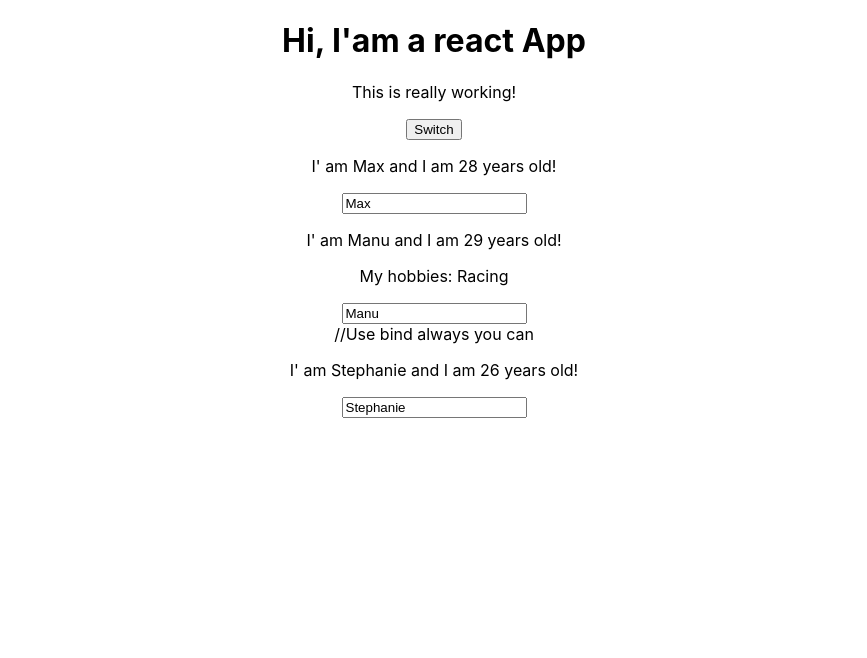
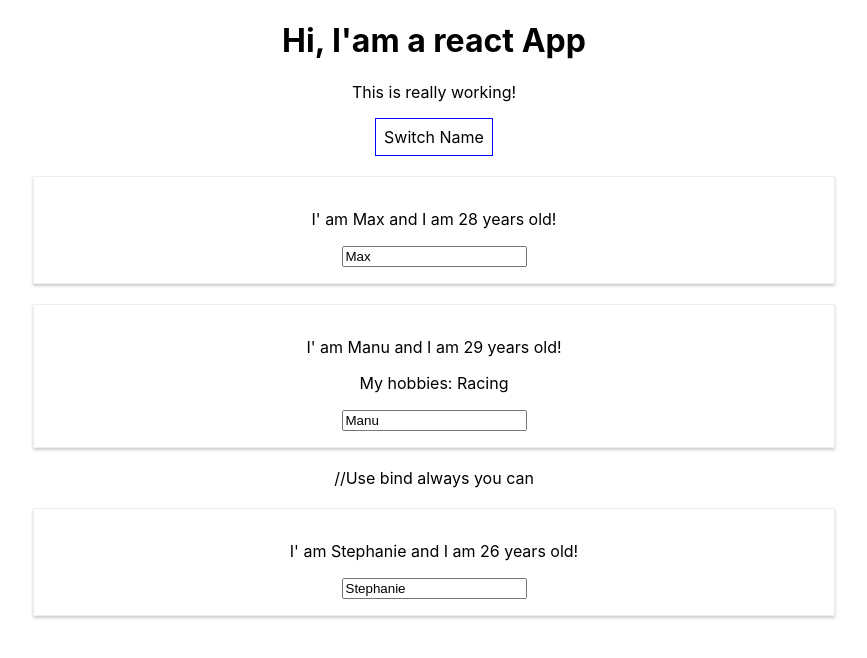
Before and after one commit to walcast/udemy-react, a React (Create React App) app: page / in a window 1280 px wide. Shown: the top 658 px of the page, without its empty margins (206-1073 px from the left). Built offline with nearby package versions, Linux system fonts and the light colour scheme.

Commit message:
Assignment 1

```diff
--- a/src/App.js
+++ b/src/App.js
@@ -34,11 +34,19 @@ class App extends Component {
   }
 
   render(){
+const style = {
+  backgroundColor:'white',
+  font:'inherit',
+  border: '1px solid blue',
+  padding: '8px',
+  cursor: 'pointer'
+};
+
     return (
       <div className="App">
         <h1>Hi, I'am a react App</h1>
         <p>This is really working!</p>
-        <button onClick={() => this.switchNameHandler('Maximilian!!')}>Switch</button>
+        <button style={style} onClick={() => this.switchNameHandler('Maximilian!!')}>Switch Name</button>
         <Person
           name={this.state.persons[0].name}
           age={this.state.persons[0].age}/>
--- /dev/null
+++ b/src/Person/Person.css
@@ -0,0 +1,8 @@
+.Person {
+    width: 60%;
+    margin: 20px auto;
+    border: 1px solid #eeeeee;
+    box-shadow: 0 2px 3px #cccccc;
+    padding: 16px;
+    text-align: center;
+}
--- a/src/Person/Person.js
+++ b/src/Person/Person.js
@@ -1,8 +1,9 @@
 import React from 'react'
+import './Person.css';
 
 const person = (props) => {
     return (
-        <div>
+        <div className="Person">
             <p onClick={props.click}>I' am {props.name} and I am {props.age} years old!</p>
             <p>{props.children}</p>
             <input type="text" onChange={props.change} value={props.name}/>
```
Also changed, not shown: src/Asssignment1/App.js (added, +28 -0 lines), src/Asssignment1/UserInput/UserInput.js (added, +7 -0 lines), src/Asssignment1/UserOutput/UserOutput.css (added, +7 -0 lines), src/Asssignment1/UserOutput/UserOutput.js (added, +15 -0 lines).
